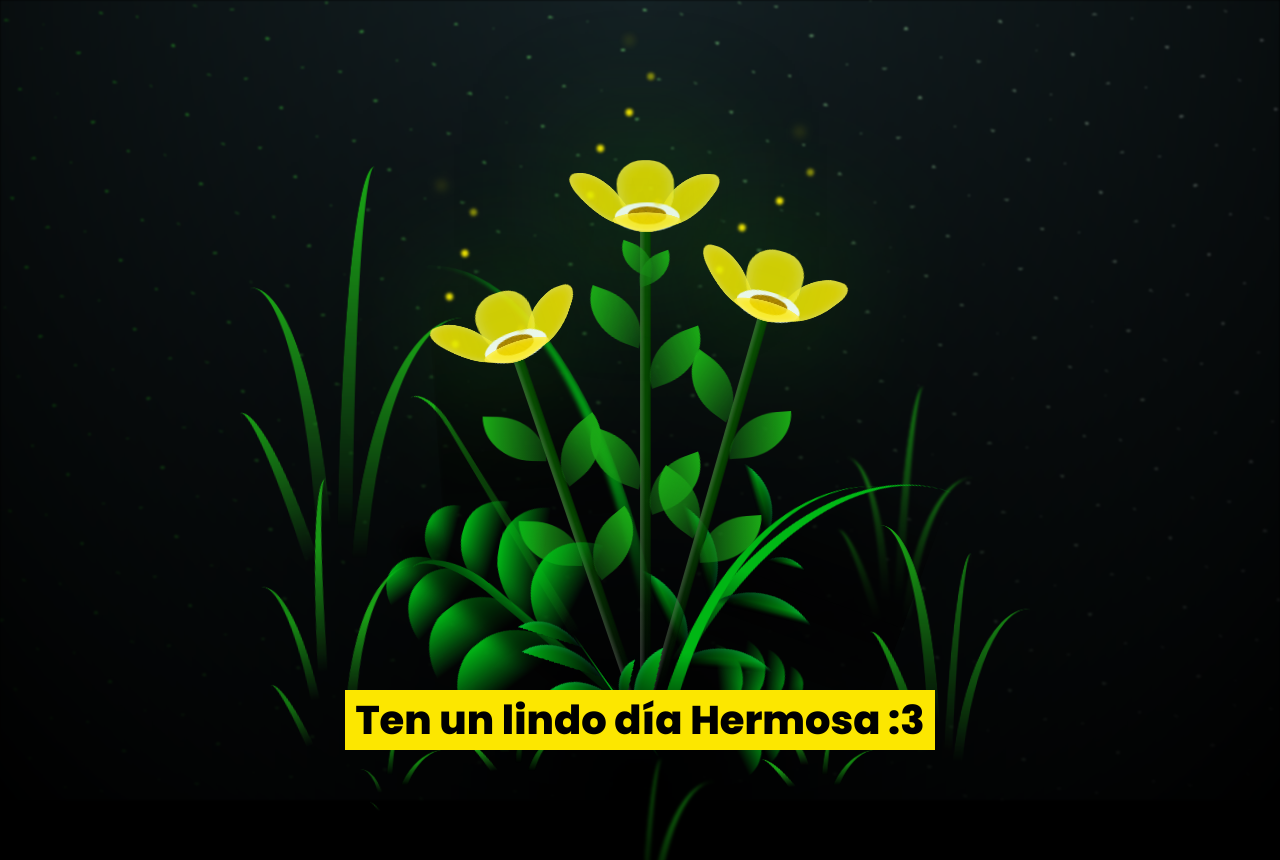
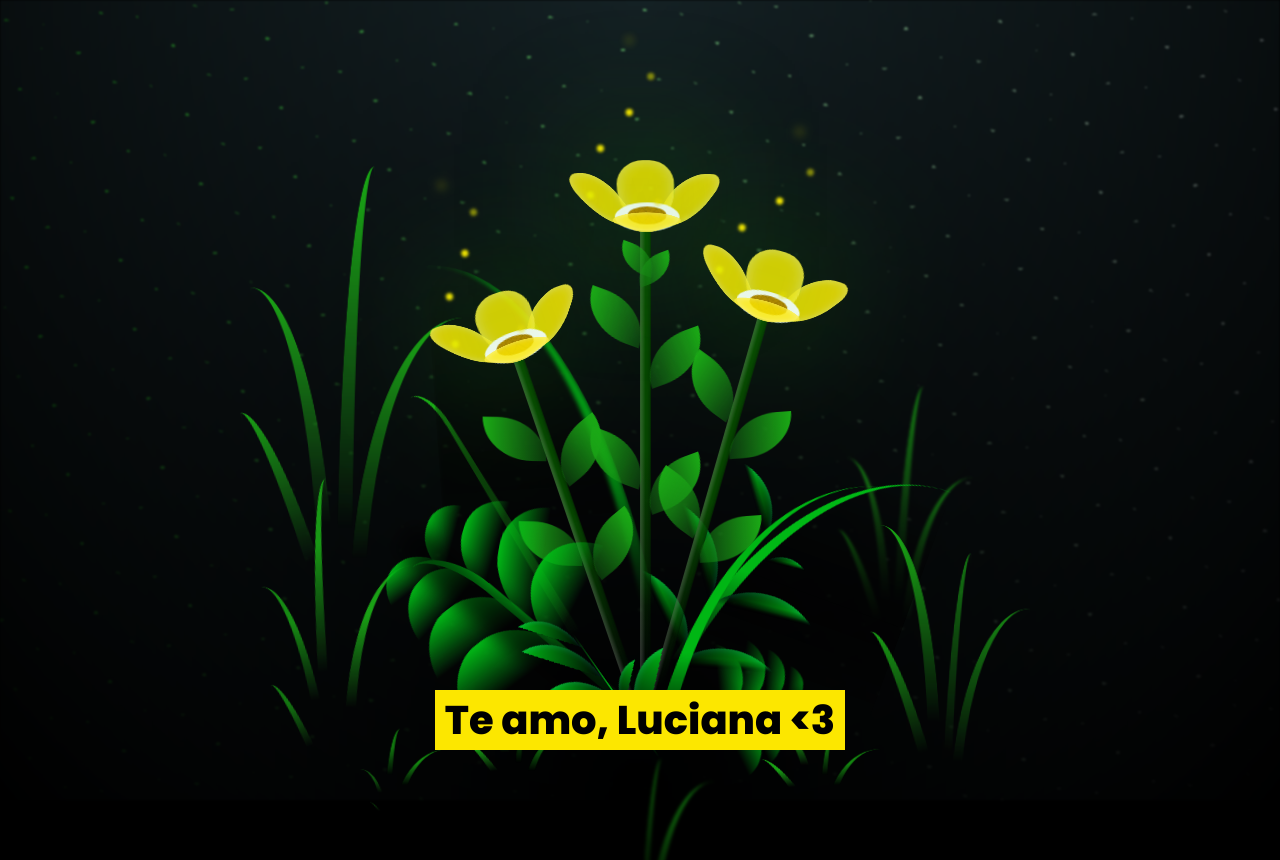
Before and after one commit to Mxrshhhh/ISE_TP_SD, a plain HTML site: page index.html in a window 1280 px wide. Shown: the top 860 px of the page. Drawn offline with Linux system fonts and the light colour scheme.

Commit message:
Update index.html

```diff
--- a/index.html
+++ b/index.html
@@ -306,7 +306,7 @@
       </div>
     </div>
   </div>
-  <div class="message">Ten un lindo día Hermosa :3</div>
+  <div class="message">Te amo, Luciana <3</div>
 </body>
 <!-- partial -->
   <script  src="./script.js"></script>
```
